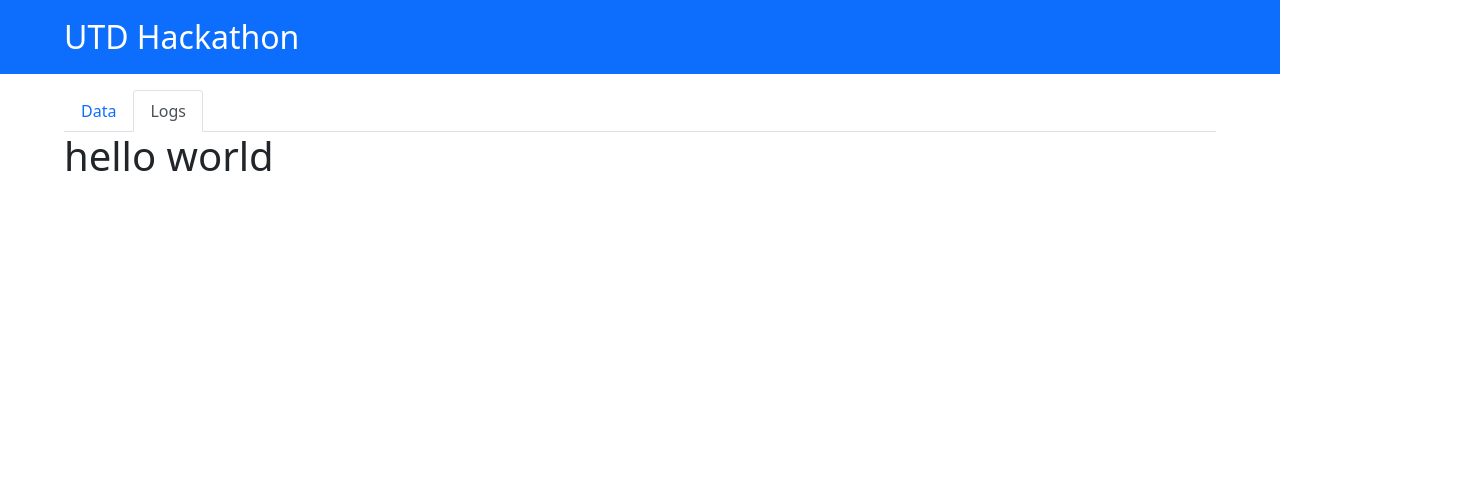
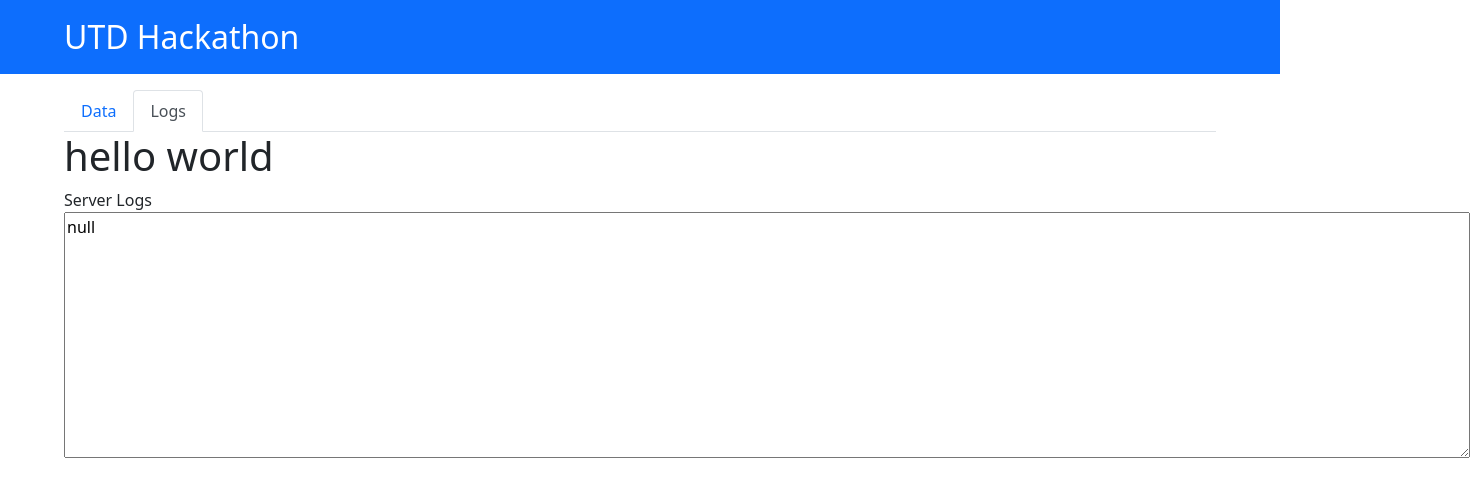
Before and after one commit to GeraldTo/utd-hackathon-2021, a React (Create React App) app in the folder client/: page / in a window 1280 px wide. Both pictures are taken after a click on the tab "Logs". Shown: the top 492 px of the page, 1470 px wide, since content can reach past the window. Built offline with nearby package versions, Linux system fonts and the light colour scheme; no server answers.

Commit message:
longtab v1.1

```diff
--- a/client/src/components/Body/Body.tsx
+++ b/client/src/components/Body/Body.tsx
@@ -52,6 +52,7 @@ export default function Body() {
       ws.close()
     }
   }, [])
+  // displays tabs on main page for data and logs
   return (
     <div className={styles.Body}>
       <Tabs defaultActiveKey="data">
@@ -59,7 +60,7 @@ export default function Body() {
           <DataTab request={request} response={response} result={result} />
         </Tab>
         <Tab eventKey="logs" title="Logs">
-          <LogTab />
+          <LogTab response={response}/>
         </Tab>
       </Tabs>
     </div>
--- a/client/src/components/Body/LogTab/LogTab.tsx
+++ b/client/src/components/Body/LogTab/LogTab.tsx
@@ -1,11 +1,30 @@
 import * as React from 'react'
+import {
+  ClientResponse,
+  processRequest,
+  ServerRequest,
+  ServerResponse,
+} from '../../../optimization'
+import BodyText from '../DataTab/BodyText'
 
-export interface LogTabProps {}
+export interface LogTabProps {
+  response: null | ClientResponse
+}
 
 export default function LogTab(props: LogTabProps) {
+
+  function addLog(x: null | ClientResponse){
+
+    return x;
+  }
+
   return (
     <div>
-      <h1>hello world</h1>
+      <h1>hello world </h1>
+      <BodyText
+      data={addLog(props.response)}
+      divText={'Server Logs'}
+    />
     </div>
   )
 }
```
